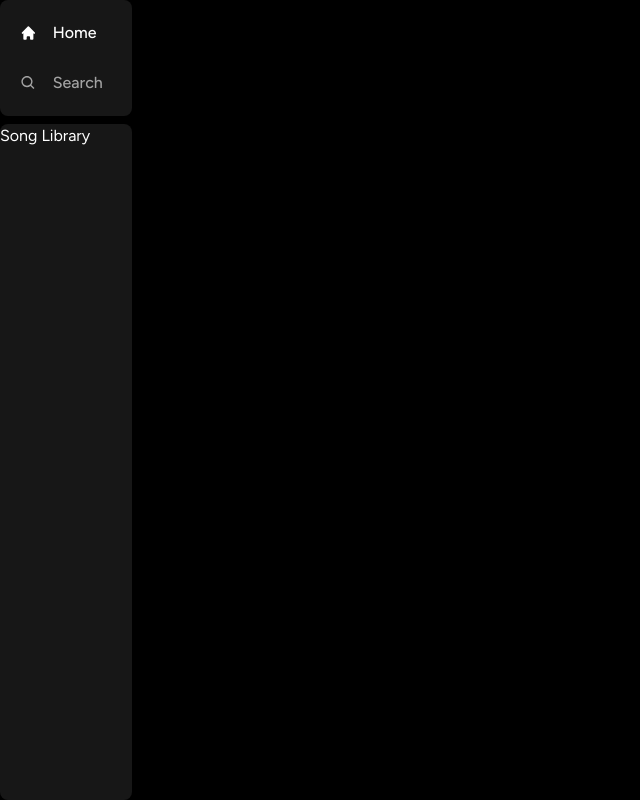
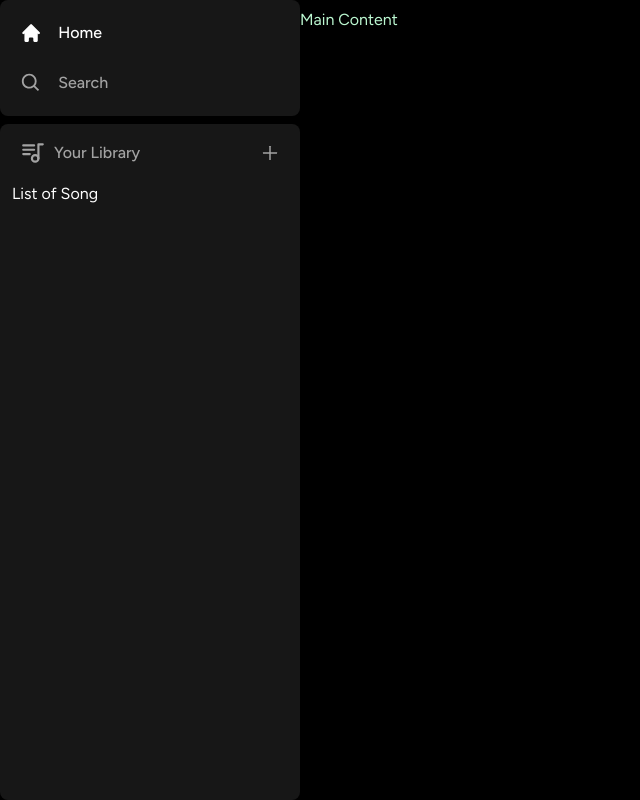
Before and after one commit to Abubakar-Meigag/spotify-project-nextjs, a Next.js app: page / in a window 1280 px wide. Shown: the whole page, without its empty margins (0-640 px from the left). Built offline with nearby package versions, Linux system fonts and the light colour scheme.

Commit message:
finish sidebar layout

```diff
--- a/app/(site)/page.tsx
+++ b/app/(site)/page.tsx
@@ -2,6 +2,6 @@
 
 export default function Home() {
   return (
-    <div>Hello Spotify</div>
+    <div className="text-green-200">Main Content</div>
   );
 }
--- /dev/null
+++ b/components/Library.tsx
@@ -0,0 +1,32 @@
+"use client";
+
+import { AiOutlinePlus } from "react-icons/ai";
+import { TbPlaylist } from "react-icons/tb";
+
+const Library = () => {
+  const onClick = () => {
+    // handle upload
+  };
+  return (
+    <div className="flex flex-col">
+      <div className="flex items-center justify-between px-5 pt-4">
+        <div className="inline-flex items-center gap-x-2">
+          <TbPlaylist className="text-neutral-400" size={26} />
+            <p className="text-neutral-400 font-medium text-md">
+              Your Library
+            </p>
+        </div>
+        <AiOutlinePlus
+          onClick={onClick}
+          size={20}
+          className="text-neutral-400 cursor-pointer hover:text-white transition"
+        />
+      </div>
+      <div className="flex flex-col gap-y-2 mt-4 px-3">
+        List of Song
+      </div>
+    </div>
+  );
+};
+
+export default Library;
--- a/components/Sidebar.tsx
+++ b/components/Sidebar.tsx
@@ -1,55 +1,56 @@
 "use client";
 
- import { usePathname } from "next/navigation"
+import { usePathname } from "next/navigation";
 import { useMemo } from "react";
 import { BiSearch } from "react-icons/bi";
 import { HiHome } from "react-icons/hi";
 import Box from "./Box";
 import SidebarItem from "./SidebarItem";
-
+import Library from "./Library";
 
 interface SidebarProps {
   children: React.ReactNode;
 }
 
-const Sidebar: React.FC<SidebarProps> = ({
-      children
-}) => {
+const Sidebar: React.FC<SidebarProps> = ({ children }) => {
   const pathname = usePathname();
-      const routes = useMemo(() => [
+  const routes = useMemo(
+    () => [
       {
         icon: HiHome,
-                  label: 'Home',
-                  active: pathname !== '/search',
-                  href: '/'
+        label: "Home",
+        active: pathname !== "/search",
+        href: "/",
       },
       {
         icon: BiSearch,
-                  label: 'Search',
-                  active: pathname === '/search',
-                  href: '/search'
-            }
-      ], [pathname]);
+        label: "Search",
+        active: pathname === "/search",
+        href: "/search",
+      },
+    ],
+    [pathname]
+  );
 
   return (
     <div className="flex h-full">
-                  <div className="hidden md:flex flex-col gap-y-2 bg-black h-full w-[300px p2">
+      <div className="hidden md:flex flex-col gap-y-2 bg-black h-full w-[300px] p2">
         <Box>
           <div className="flex flex-col gap-y-4 px-5 py-4">
             {routes.map((item) => (
-                                          <SidebarItem
-                                                key={item.label}
-                                                {...item}
-                                          />
+              <SidebarItem key={item.label} {...item} />
             ))}
           </div>
         </Box>
         <Box className="overflow-y-auto h-full">
-                              Song Library
+            <Library  />
         </Box>
       </div>
+      <main className="h-full flex-1 overflow-y-auto py-2">
+            {children}
+      </main>
     </div>
-      )
-}
+  );
+};
 
 export default Sidebar;
```
Lines whose indentation alone changed are shown as unchanged.
